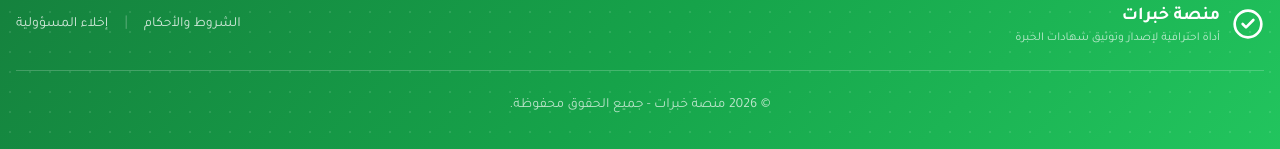
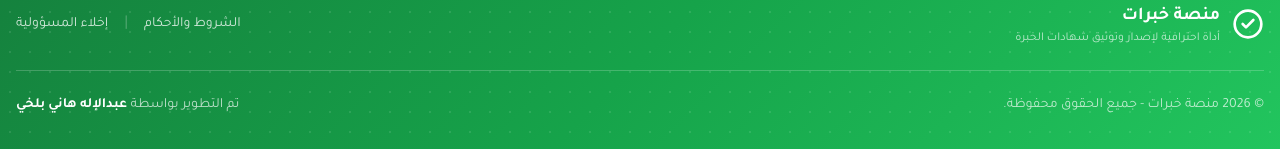
Before and after one commit to Abdulelah3/khebrat-platform, a Next.js app: page / in a window 1280 px wide. Shown: the part 902-1051 px from the top of the page. Built offline with nearby package versions, Linux system fonts and the light colour scheme; no server answers; sample sign-in values are in the browser's storage.

Commit message:
Add developer name to footer

```diff
--- a/src/app/page.tsx
+++ b/src/app/page.tsx
@@ -763,8 +763,9 @@ export default function Home() {
               <button onClick={() => setShowDisclaimer(true)} className="text-sm text-white/80 hover:text-white transition-all hover:underline">إخلاء المسؤولية</button>
             </div>
           </div>
-          <div className="mt-6 pt-6" style={{ borderTop: "1px solid rgba(255,255,255,0.2)" }}>
-            <p className="text-center text-sm text-white/70">&copy; {new Date().getFullYear()} منصة خبرات - جميع الحقوق محفوظة.</p>
+          <div className="mt-6 pt-6 flex flex-col md:flex-row items-center justify-between gap-4" style={{ borderTop: "1px solid rgba(255,255,255,0.2)" }}>
+            <p className="text-sm text-white/70">&copy; {new Date().getFullYear()} منصة خبرات - جميع الحقوق محفوظة.</p>
+            <p className="text-sm text-white/70">تم التطوير بواسطة <span className="font-bold text-white">عبدالإله هاني بلخي</span></p>
           </div>
         </div>
       </footer>
```
